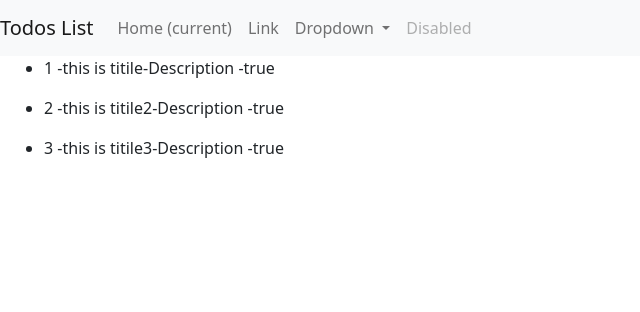
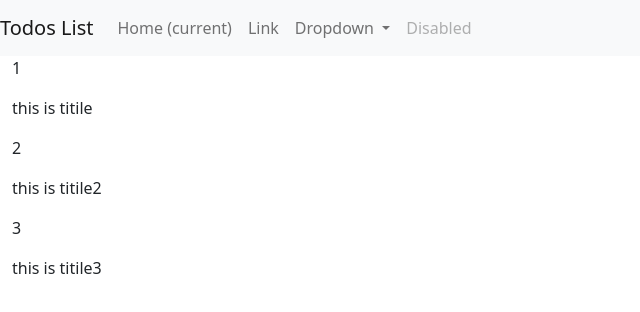
Before and after one commit to anish-pokharel/angular1st, an Angular app: page / in a window 1280 px wide. Shown: the top 312 px of the page, without its empty margins (0-640 px from the left). Built offline with nearby package versions, Linux system fonts and the light colour scheme.

Commit message:
major error complete

```diff
--- a/src/app/MyComponents/todo-item/todo-item.component.html
+++ b/src/app/MyComponents/todo-item/todo-item.component.html
@@ -1 +1,2 @@
-<p>hello</p>
+<p>{{ todo.sno }}</p>
+<p>{{ todo.title }}</p>
--- a/src/app/MyComponents/todo-item/todo-item.component.ts
+++ b/src/app/MyComponents/todo-item/todo-item.component.ts
@@ -7,13 +7,14 @@ import { Todo } from 'src/app/Todo';
   styleUrls: ['./todo-item.component.css']
 })
 export class TodoItemComponent implements OnInit  {
-  // @Input() todo: Todo;
-  // todo: Todo = { sno: 0, title: '',desc:"", active: false }
+ @Input()todo: Todo;
   constructor(){
 
   }
 
 
+
+
   ngOnInit():void{}
 
 }
--- a/src/app/MyComponents/todos/todos.component.html
+++ b/src/app/MyComponents/todos/todos.component.html
@@ -1,6 +1,6 @@
-<ul *ngFor="let todo of todos">
-  <li>{{ todo.sno }} -{{ todo.title }}-{{ todo.desc }}-{{ todo.active }}</li>
-</ul>
+<div *ngFor="let todo of todos">
+  <app-todo-item [todo]="todo"></app-todo-item>
+</div>
 
 <!-- <ul *ngFor="let todo of todos">
   <li>{{ todo.sno }}</li>
--- a/src/app/app.component.html
+++ b/src/app/app.component.html
@@ -49,6 +49,7 @@
     </div>
   </nav>
   <div class="container-fluid">
+    <!-- <h1 class="text-center">Todo list by Anish Pokharel</h1> -->
     <app-todos></app-todos>
   </div>
 </div>
--- a/src/app/app.module.ts
+++ b/src/app/app.module.ts
@@ -4,7 +4,8 @@ import { BrowserModule } from '@angular/platform-browser';
 import { AppRoutingModule } from './app-routing.module';
 import { AppComponent } from './app.component';
 import { TodosComponent } from './MyComponents/todos/todos.component';
-import { TodoItemComponent } from './Mycomponents/todo-item/todo-item.component';
+// import { TodoItemComponent } from './Mycomponents/todo-item/todo-item.component';
+import { TodoItemComponent } from './MyComponents/todo-item/todo-item.component';
 
 @NgModule({
   declarations: [
--- a/tsconfig.json
+++ b/tsconfig.json
@@ -7,7 +7,8 @@
     "forceConsistentCasingInFileNames": true,
     "strict": true,
     "noImplicitOverride": true,
-    "noPropertyAccessFromIndexSignature": true,
+    // "noPropertyAccessFromIndexSignature": true,
+    "strictPropertyInitialization": false,
     "noImplicitReturns": true,
     "noFallthroughCasesInSwitch": true,
     "sourceMap": true,
```
